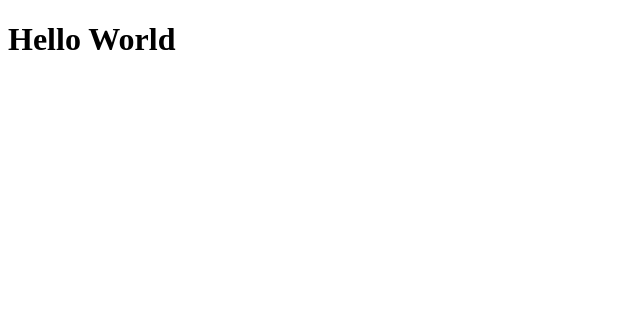
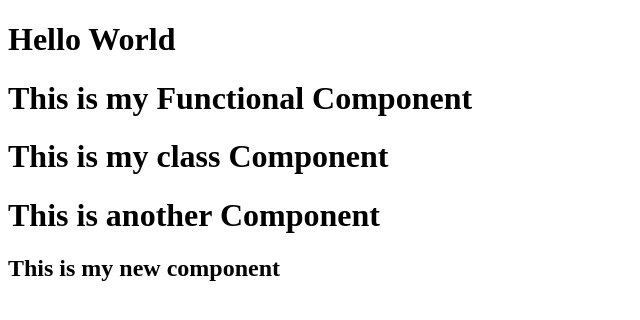
Before and after one commit to Simran177/React, a React (Create React App) app: page / in a window 1280 px wide. Shown: the top 320 px of the page, without its empty margins (0-640 px from the left). Built offline with nearby package versions, Linux system fonts and the light colour scheme.

Commit message:
React components

```diff
--- a/src/App.js
+++ b/src/App.js
@@ -1,8 +1,17 @@
-
+import { Component } from "react";
+import FC from "./Components/functionalComponent";  //single component import from dafault of that file
+import {ClassComponent,ClassComponent1} from "./Components/ClassComponent"; //multilpe imports
+import SnippetsComponent from "./Components/SnippetsComponent";
 function App() {
   return (
     <div className="App">
       <h1>Hello World</h1>
+      <FC />
+      <ClassComponent/>
+      <ClassComponent1/>
+      <SnippetsComponent/>
+
+
     </div>
   );
 }
--- /dev/null
+++ b/src/Components/ClassComponent.js
@@ -0,0 +1,19 @@
+import React from 'react'
+
+export class ClassComponent extends React.Component
+{
+    render(){
+        return(
+            <h1>This is my class Component</h1>
+        )
+    }
+}
+export class ClassComponent1 extends React.Component
+{
+    render(){
+        return(
+            <h1>This is another Component</h1>
+        )
+    }
+}
+//export default ClassComponent;
--- /dev/null
+++ b/src/Components/SnippetsComponent.js
@@ -0,0 +1,11 @@
+import React, { Component } from 'react'
+
+export default class SnippetsComponent extends Component {
+    render() {
+        return (
+            <div>
+                <h2>This is my new component</h2>
+            </div>
+        )
+    }
+}
--- /dev/null
+++ b/src/Components/functionalComponent.js
@@ -0,0 +1,11 @@
+import React from 'react';
+
+
+//in function component no need to write render method
+function FunComponent()
+{
+    return <h1>This is my Functional Component</h1>;
+}
+
+//we use export statement to perform nesting
+export default FunComponent;
```
